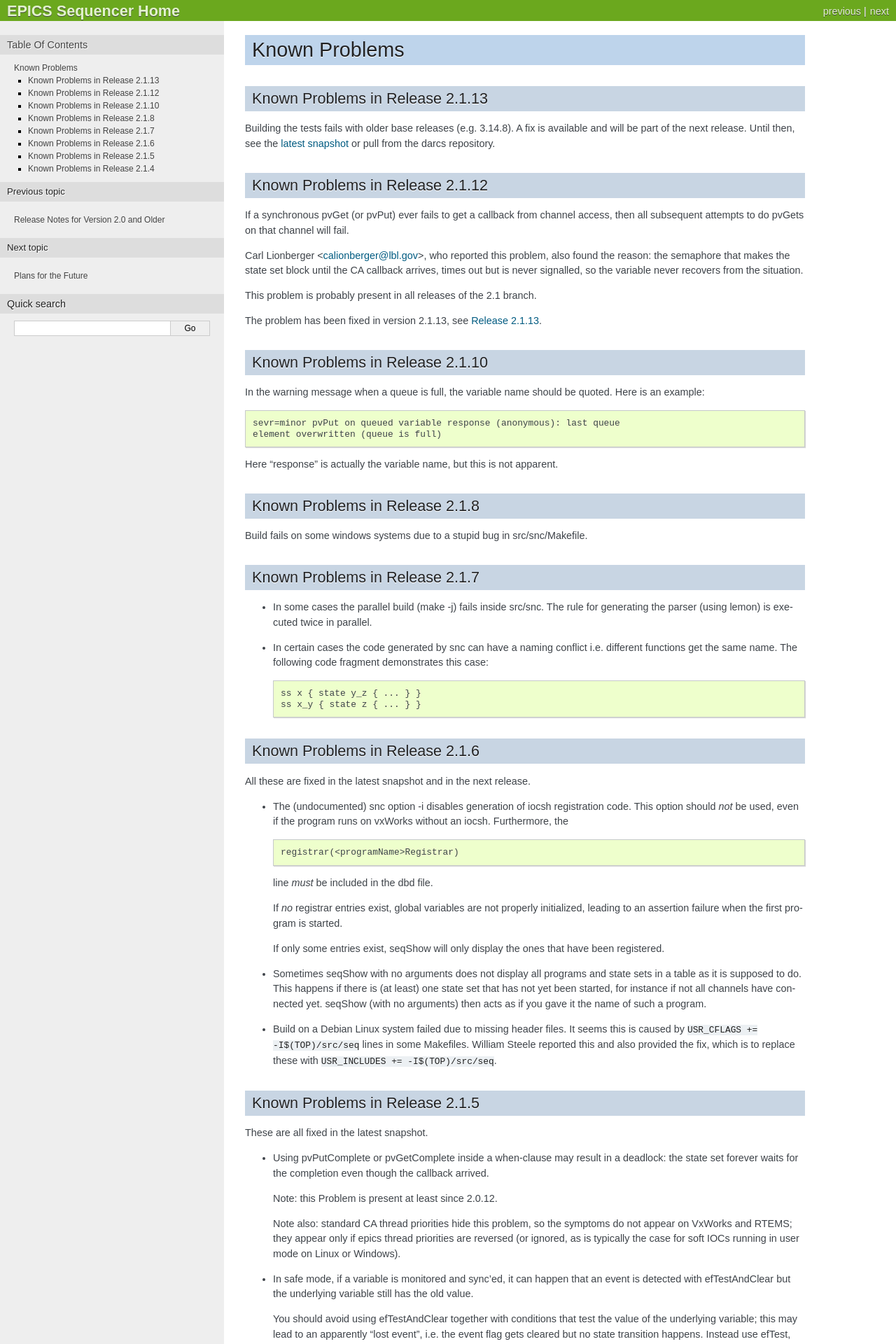
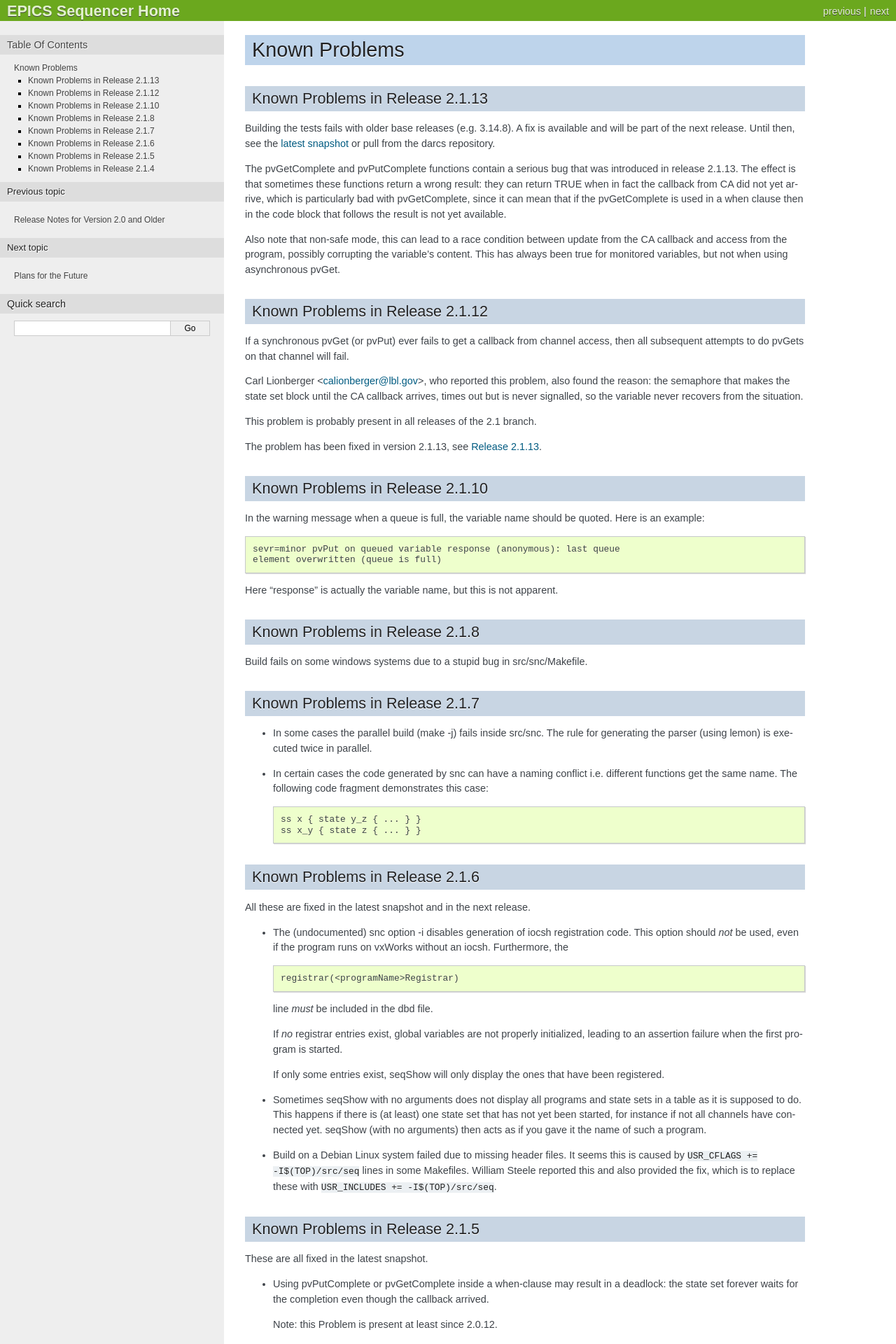
Before and after one commit to jeonghanlee/sequencer-2-2, a Sphinx documentation site: the page built from documentation/KnownProblems.txt, in a window 1280 px wide. Shown: the top 1920 px of the page at 70% size. Built offline with Sphinx 7.4.7, drawn with Linux system fonts in a browser that asks for light colours.

Commit message:
docs: added the pvGet/PutComplete problem to the known problems page

```diff
--- a/documentation/KnownProblems.txt
+++ b/documentation/KnownProblems.txt
@@ -11,6 +11,20 @@ A fix is available and will be part of the next release. Until then,
 see the `latest snapshot`_ or pull from the darcs repository.
 
 .. _latest snapshot: http://www-csr.bessy.de/control/SoftDist/sequencer/releases/seq-snapshot-latest.tar.gz
+
+The pvGetComplete and pvPutComplete functions contain a serious bug
+that was introduced in release 2.1.13. The effect is that sometimes
+these functions return a wrong result: they can return TRUE when in
+fact the callback from CA did not yet arrive, which is particularly
+bad with pvGetComplete, since it can mean that if the pvGetComplete is
+used in a when clause then in the code block that follows the result
+is not yet available.
+
+Also note that non-safe mode, this can lead to a race condition
+between update from the CA callback and access from the program,
+possibly corrupting the variable's content. This has always been true
+for monitored variables, but not when using asynchronous pvGet.
+
 
 .. _Known_Problems_2.1.12:
 
```
